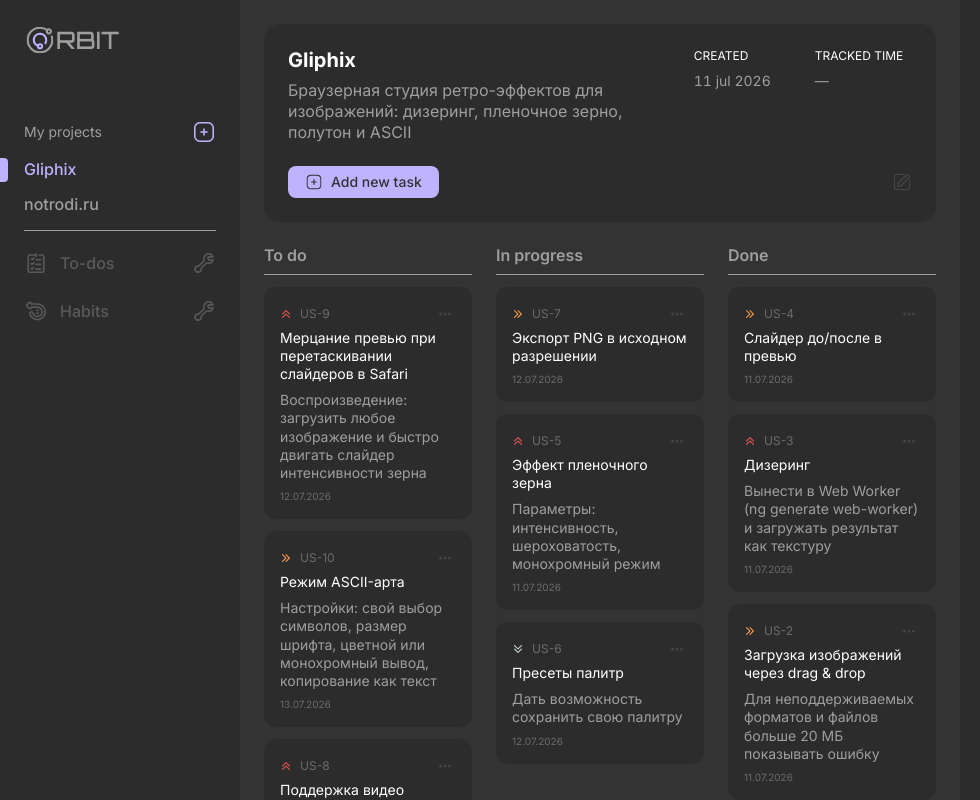
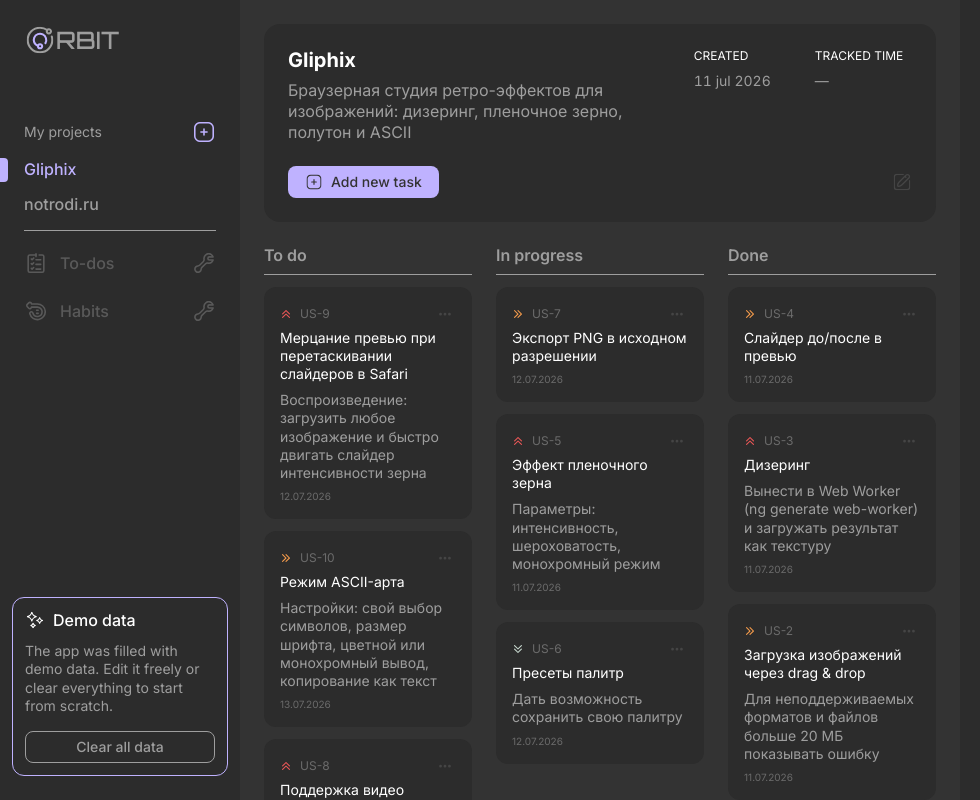
Before and after one commit to notrodi/orbit, an Angular app: page / in a window 1280 px wide. Both pictures are taken after a click on the button "Add demo data". Shown: the whole page, without its empty margins (0-980 px from the left). Built offline with nearby package versions, Linux system fonts and the light colour scheme.

Commit message:
feat: add demo data banner

```diff
--- /dev/null
+++ b/src/app/layout/sidebar/demo-banner/demo-banner.scss
@@ -0,0 +1,43 @@
+@use 'typography' as *;
+
+:host {
+  display: flex;
+  flex-direction: column;
+
+  padding: var(--size-3);
+  border: var(--border-width) solid var(--color-brand-default);
+  border-radius: var(--size-3);
+
+  > p {
+    @include body-medium;
+
+    margin-block: var(--size-3) var(--size-4);
+    color: var(--color-text-default);
+  }
+}
+
+h2 {
+  @include label-large;
+
+  display: flex;
+  gap: var(--size-2);
+  align-items: center;
+  color: var(--color-text-strong);
+}
+
+app-dialog {
+  --dialog-gap: var(--size-4);
+
+  p {
+    @include body-large;
+
+    margin-block-end: var(--size-4);
+    color: var(--color-text-default);
+  }
+}
+
+footer {
+  display: flex;
+  gap: var(--size-2);
+  justify-content: end;
+}
--- /dev/null
+++ b/src/app/layout/sidebar/demo-banner/demo-banner.ts
@@ -0,0 +1,53 @@
+import { Component, inject, viewChild } from '@angular/core';
+import { Router } from '@angular/router';
+import { DemoData } from '@core/demo/demo-data';
+import { Button } from '@shared/ui/button/button';
+import { Dialog } from '@shared/ui/dialog/dialog';
+import { Icon } from '@shared/ui/icon/icon';
+
+@Component({
+  selector: 'app-demo-banner',
+  imports: [Icon, Button, Dialog],
+  template: `
+    <h2>
+      <app-icon name="stars" [size]="20"></app-icon>
+      Demo data
+    </h2>
+
+    <p>
+      The app was filled with demo data. Edit it freely or clear everything to start from scratch.
+    </p>
+
+    <button type="button" appButton (click)="dialog().open()">Clear all data</button>
+
+    <app-dialog heading="Clear all data?">
+      <p>
+        All projects and tasks will be permanently deleted, including anything you created yourself.
+        This can’t be undone.
+      </p>
+
+      <footer>
+        <button type="button" appButton (click)="close()">Cancel</button>
+        <button type="button" appButton variant="danger" (click)="clearAllData()">
+          Clear all data
+        </button>
+      </footer>
+    </app-dialog>
+  `,
+  styleUrl: './demo-banner.scss',
+})
+export class DemoBanner {
+  private readonly demoData = inject(DemoData);
+  private readonly router = inject(Router);
+  protected readonly dialog = viewChild.required(Dialog);
+
+  protected close(): void {
+    this.dialog().close();
+  }
+
+  protected async clearAllData(): Promise<void> {
+    await this.demoData.clear();
+    this.close();
+    await this.router.navigateByUrl('/');
+  }
+}
--- a/src/app/layout/sidebar/sidebar.scss
+++ b/src/app/layout/sidebar/sidebar.scss
@@ -25,3 +25,8 @@ app-project-nav {
 ul {
   list-style: none;
 }
+
+footer {
+  margin-block-start: auto;
+  padding-inline: var(--size-3);
+}
--- a/src/app/layout/sidebar/sidebar.ts
+++ b/src/app/layout/sidebar/sidebar.ts
@@ -1,12 +1,14 @@
-import { Component } from '@angular/core';
+import { Component, inject } from '@angular/core';
+import { DemoData } from '@core/demo/demo-data';
 import { ProjectNav } from '@features/projects/ui/project-nav/project-nav';
+import { DemoBanner } from '@layout/sidebar/demo-banner/demo-banner';
 import { NavItem } from '@layout/sidebar/nav-item/nav-item';
 import { NAV_ITEMS } from '@layout/sidebar/sidebar.config';
 import { Logo } from '@shared/ui/logo/logo';
 
 @Component({
   selector: 'app-sidebar',
-  imports: [Logo, NavItem, ProjectNav],
+  imports: [Logo, NavItem, ProjectNav, DemoBanner],
   template: `
     <app-logo></app-logo>
 
@@ -23,9 +25,16 @@ import { Logo } from '@shared/ui/logo/logo';
         </ul>
       </nav>
     </div>
+
+    @if (demoData.isActive()) {
+      <footer>
+        <app-demo-banner></app-demo-banner>
+      </footer>
+    }
   `,
   styleUrl: './sidebar.scss',
 })
 export class Sidebar {
   protected readonly navItems = NAV_ITEMS;
+  protected readonly demoData = inject(DemoData);
 }
```
